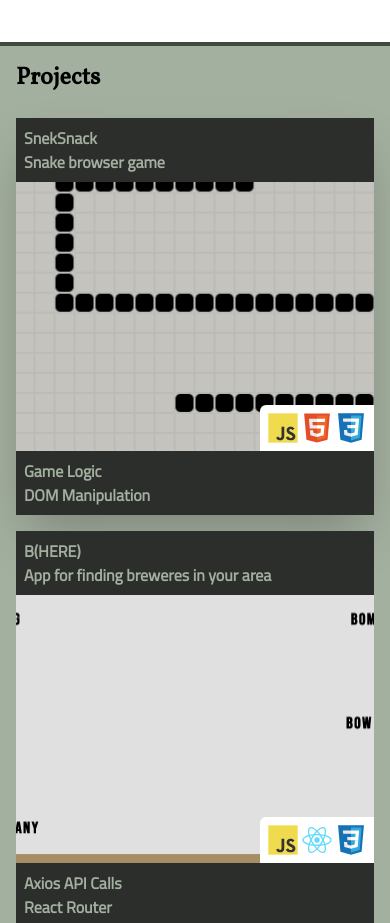
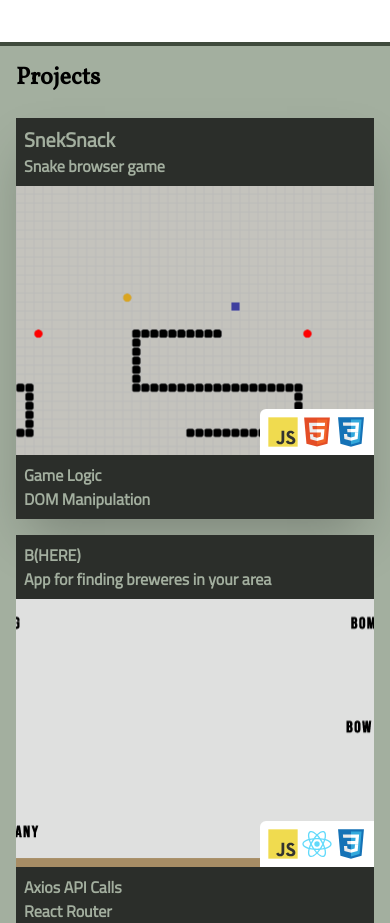
Before and after one commit to robert-bl/personal_portfolio, a React (Create React App) app in the folder portfolio/: page / in a window 390 px wide. Shown: the part 2020-2943 px from the top of the page. Built offline with nearby package versions, Linux system fonts and the light colour scheme.

Commit message:
mobil test for project links

```diff
--- a/portfolio/src/components/projects/SnekSnack.jsx
+++ b/portfolio/src/components/projects/SnekSnack.jsx
@@ -1,23 +1,52 @@
 import JavaScriptIcon from "../SVGs/JavaScript"
 import HTMLIcon from "../SVGs/HTML"
 import CSSIcon from "../SVGs/CSS"
+import { AiOutlineLink, AiOutlineGithub } from "react-icons/ai"
+
+import { useState } from "react"
 
 export default function SnekSnak () {
+
+    const [showLinks, setShowLinks] = useState(false)
+
+    const toggleLinks = () => {
+        setShowLinks(!showLinks)
+    }
 
     let dimensions = '30px'
 
     return (
         <div className="w-full shadow-2xl">
             <div className='bg-drkgry text-lit p-2'>
-                <div>SnekSnack</div>
+                <div className='text-xl'>SnekSnack</div>
                 <div>Snake browser game</div>
             </div>
-            <div className="relative bg-sneksnak bg-bottom aspect-[4/3] text-drkgry">
+            <div className="relative bg-sneksnak bg-contain bg-bottom aspect-[4/3] text-drkgry" onClick={toggleLinks}>
                 <div className='absolute flex gap-1 bg-white rounded-tl-md bottom-0 right-0 p-2'>
                     <JavaScriptIcon dimensions={dimensions}/>
                     <HTMLIcon dimensions={dimensions}/>
                     <CSSIcon dimensions={dimensions}/>
                 </div>
+                {showLinks ?
+                <div className='absolute bg-white bg-opacity-80 h-full w-full'>
+                    <div className='flex justify-around items-center h-full'>
+                        <div className="text-center w-2/5">
+                            <a href='https://github.com/robert-bl/snake-browser-game' target='_blank'>
+                            <AiOutlineGithub size={40} className='mx-auto'/>
+                            <div>Github Repository</div>
+                            </a>
+                        </div>
+                        <div className="text-center w-2/5">
+                            <a href='https://snek-snack.surge.sh/' target='_blank'>
+                            <AiOutlineLink size={40} className='mx-auto'/>
+                            <div>Deployed Site</div>
+                            </a>
+                        </div>
+                    </div>
+                    <div></div>
+                </div>
+                : null
+                }
             </div>
             <div className='bg-drkgry text-lit p-2'>
                 <div>Game Logic</div>
```
